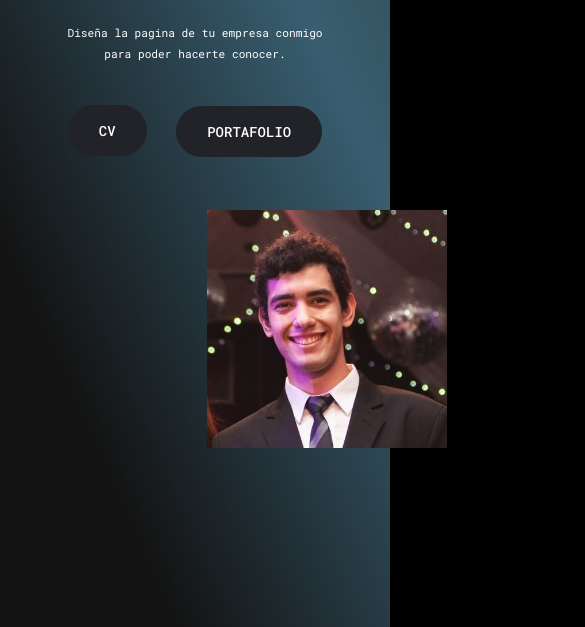
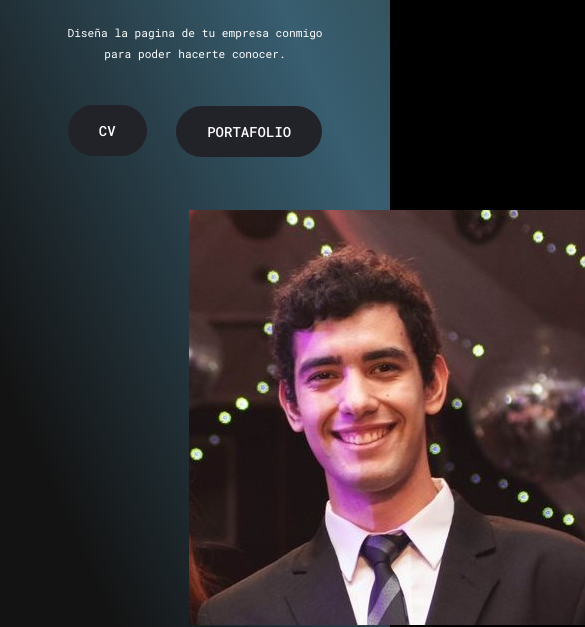
Before and after one commit to lucho-robles/proyecto-final-maquetacion-web, a plain HTML site: page index.html in a window 390 px wide. Shown: the part 252-879 px from the top of the page, 585 px wide, since content can reach past the window. Drawn offline with nearby package versions, Linux system fonts and the light colour scheme.

Commit message:
nueva modificacion

```diff
--- a/style.css
+++ b/style.css
@@ -193,6 +193,7 @@ section{
     .hero-img img{
         width: 80%;
         margin: 10% 0 0 10%;
+        width: 418px;
     }
 
     .hero-text p{
@@ -224,13 +225,13 @@ section{
 
     .hero-img img{
         margin: 0;
-        margin-left: 53%;
+        margin-left: 47%;
         margin-bottom: 80%;
         text-align: center;
     }
 
     .hero-img img:hover{
-        width: 300px;
+        width: 240px;
     }
 
 
```
